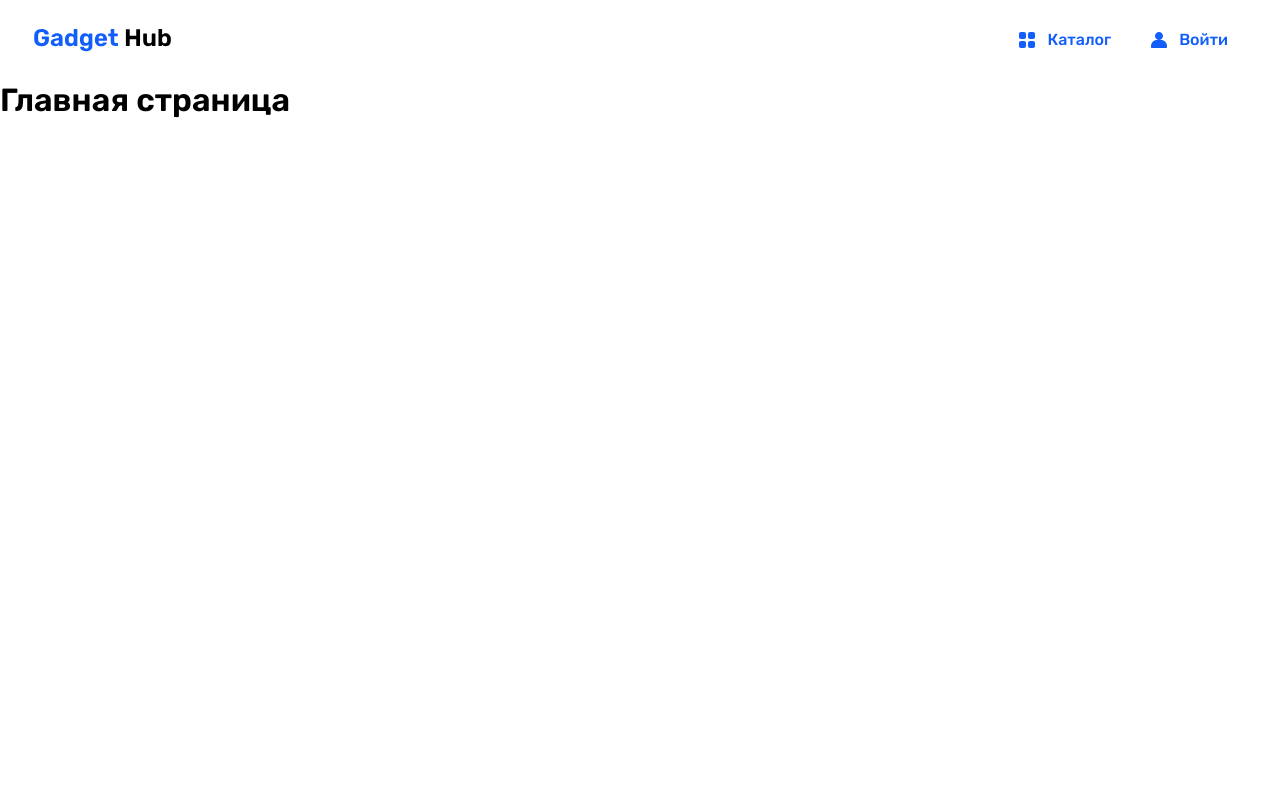
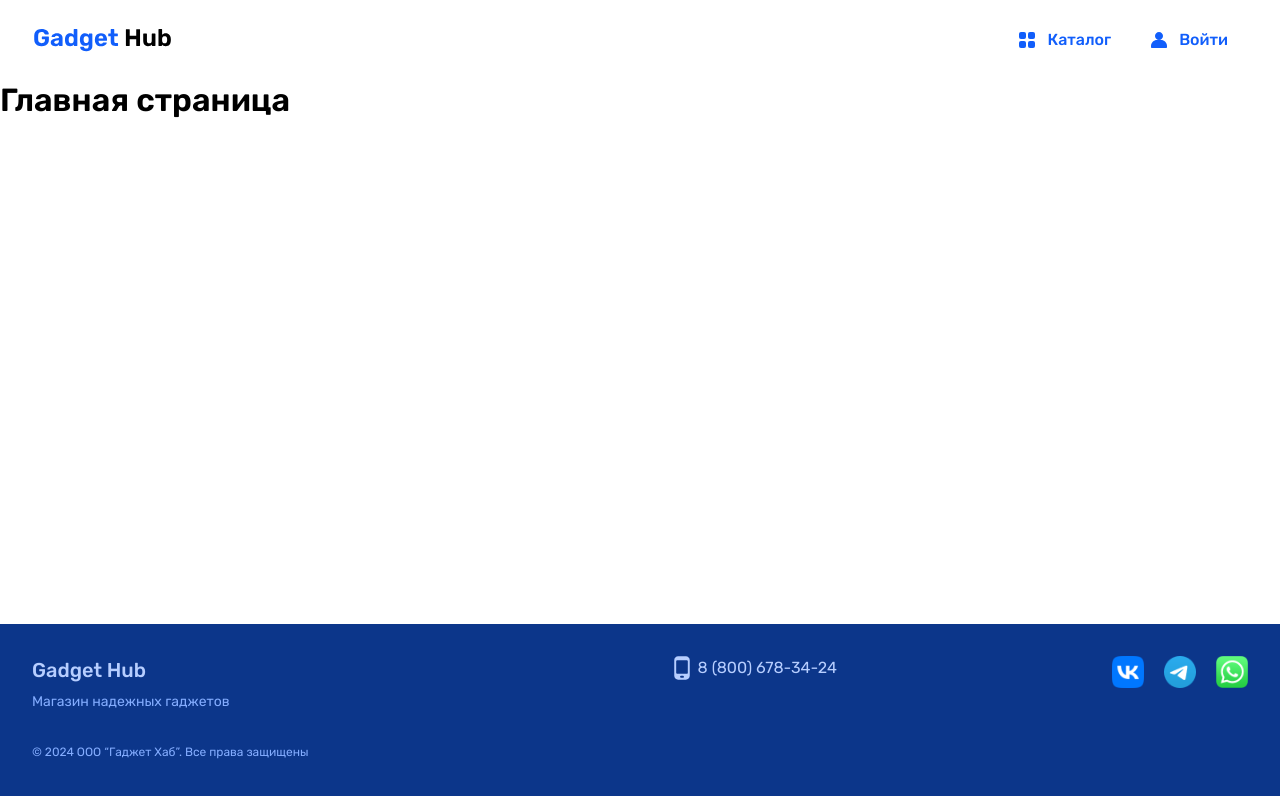
Before and after one commit to NadiaQlivka/web-programming-with-Alena, a React (Vite) app in the folder frontend/: page / in a window 1280 px wide. Shown: the top 796 px of the page. Built offline with nearby package versions, Linux system fonts and the light colour scheme; no server answers.

Commit message:
Implement shared Footer component

```diff
--- a/frontend/src/App.tsx
+++ b/frontend/src/App.tsx
@@ -9,6 +9,7 @@ import { ProtectedRoute } from "./routes/ProtectedRoute";
 import { useAuthStore } from "./store/authStore";
 
 import { Header } from "./components/Header/Header";
+import { Footer } from "./components/Footer/Footer";
 
 function App() {
   const user = useAuthStore((state) => state.user);
@@ -53,6 +54,8 @@ function App() {
         </Routes>
       </main>
 
+      <Footer />
+
     </BrowserRouter>
   );
 }
--- /dev/null
+++ b/frontend/src/components/Footer/Footer.module.scss
@@ -0,0 +1,115 @@
+@use "../../styles/variables" as *;
+
+$footer-accent: #b7ceff;
+
+.footer {
+  min-height: 176px;
+  padding: 32px 0;
+
+  background-color: $color-blue-dark;
+  color: $color-blue-light;
+}
+
+.inner {
+  display: grid;
+  grid-template-columns:
+    minmax(0, 1.5fr)
+    minmax(0, 1fr)
+    auto;
+
+  align-items: start;
+  gap: $grid-gap;
+}
+
+.info {
+  display: flex;
+  flex-direction: column;
+  align-items: flex-start;
+}
+
+.brand {
+  color: $footer-accent;
+
+  font-size: $heading-20;
+  font-weight: $font-weight-medium;
+  line-height: 28px;
+}
+
+.description {
+  margin-top: $spacing-sm;
+
+  font-size: $font-size-md;
+  line-height: 20px;
+}
+
+.copyright {
+  margin-top: $spacing-xl;
+
+  font-size: $font-size-sm;
+  line-height: 16px;
+}
+
+.phone {
+  display: inline-flex;
+  align-items: center;
+  justify-self: start;
+  gap: $spacing-sm;
+
+  color: $footer-accent;
+
+  font-size: $font-size-lg;
+  font-weight: $font-weight-regular;
+  line-height: 24px;
+  white-space: nowrap;
+
+  &:hover {
+    color: $color-white;
+  }
+
+  &:active {
+    color: $color-blue-light;
+  }
+
+  &:focus-visible {
+    outline: 2px solid $color-blue-light;
+    outline-offset: 4px;
+    border-radius: $radius-sm;
+  }
+}
+
+.phoneIcon {
+  width: 16px;
+  height: 24px;
+  flex-shrink: 0;
+}
+
+.socials {
+  display: flex;
+  align-items: center;
+  justify-content: flex-end;
+  gap: 20px;
+}
+
+.socialLink {
+  display: block;
+  border-radius: $radius-md;
+
+  &:hover {
+    filter: brightness(1.15);
+  }
+
+  &:active {
+    filter: brightness(0.85);
+  }
+
+  &:focus-visible {
+    outline: 2px solid $color-blue-light;
+    outline-offset: 4px;
+  }
+}
+
+.socialIcon {
+  width: 32px;
+  height: 32px;
+  object-fit: contain;
+}
--- /dev/null
+++ b/frontend/src/components/Footer/Footer.tsx
@@ -0,0 +1,75 @@
+import styles from "./Footer.module.scss";
+
+const socialLinks = [
+  {
+    name: "ВКонтакте",
+    icon: "/images/social%20icons/vk.png",
+    url: "https://vk.com/"
+  },
+  {
+    name: "Telegram",
+    icon: "/images/social%20icons/telegram.png",
+    url: "https://telegram.org/"
+  },
+  {
+    name: "WhatsApp",
+    icon: "/images/social%20icons/whatsapp.png",
+    url: "https://www.whatsapp.com/"
+  }
+];
+
+export function Footer() {
+  return (
+    <footer className={styles.footer}>
+      <div className={`container ${styles.inner}`}>
+
+        <div className={styles.info}>
+          <div className={styles.brand}>
+            Gadget Hub
+          </div>
+
+          <p className={styles.description}>
+            Магазин надежных гаджетов
+          </p>
+
+          <p className={styles.copyright}>
+            © 2024 ООО “Гаджет Хаб”. Все права защищены
+          </p>
+        </div>
+
+        <a
+          href="tel:+78006783424"
+          className={styles.phone}
+        >
+          <img
+            src="/images/icons/mobile.svg"
+            alt=""
+            className={styles.phoneIcon}
+          />
+
+          <span>8 (800) 678-34-24</span>
+        </a>
+
+        <div className={styles.socials}>
+          {socialLinks.map((social) => (
+            <a
+              key={social.name}
+              href={social.url}
+              target="_blank"
+              rel="noopener noreferrer"
+              aria-label={social.name}
+              className={styles.socialLink}
+            >
+              <img
+                src={social.icon}
+                alt=""
+                className={styles.socialIcon}
+              />
+            </a>
+          ))}
+        </div>
+
+      </div>
+    </footer>
+  );
+}
```
